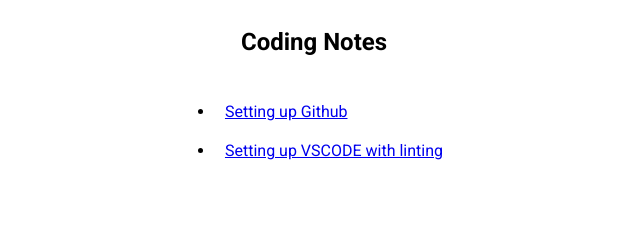
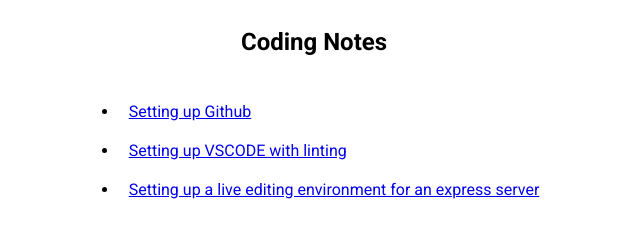
Before and after one commit to brandonrjguth/coding-notes, a plain HTML site: page index.html in a window 1280 px wide. Shown: the whole page, without its empty margins (326-966 px from the left). Drawn offline with Linux system fonts and the light colour scheme.

Commit message:
added front page link to live editing

```diff
--- a/index.html
+++ b/index.html
@@ -16,6 +16,7 @@
         <ul>
               <li><a href="./github/index.html">Setting up Github</a></li>
               <li><a href="./vscode/index.html">Setting up VSCODE with linting</a></li>
+              <li><a href="./liveEdit/index.html">Setting up a live editing environment for an express server</a></li>
         </ul>
     </div>
 </body>
```
